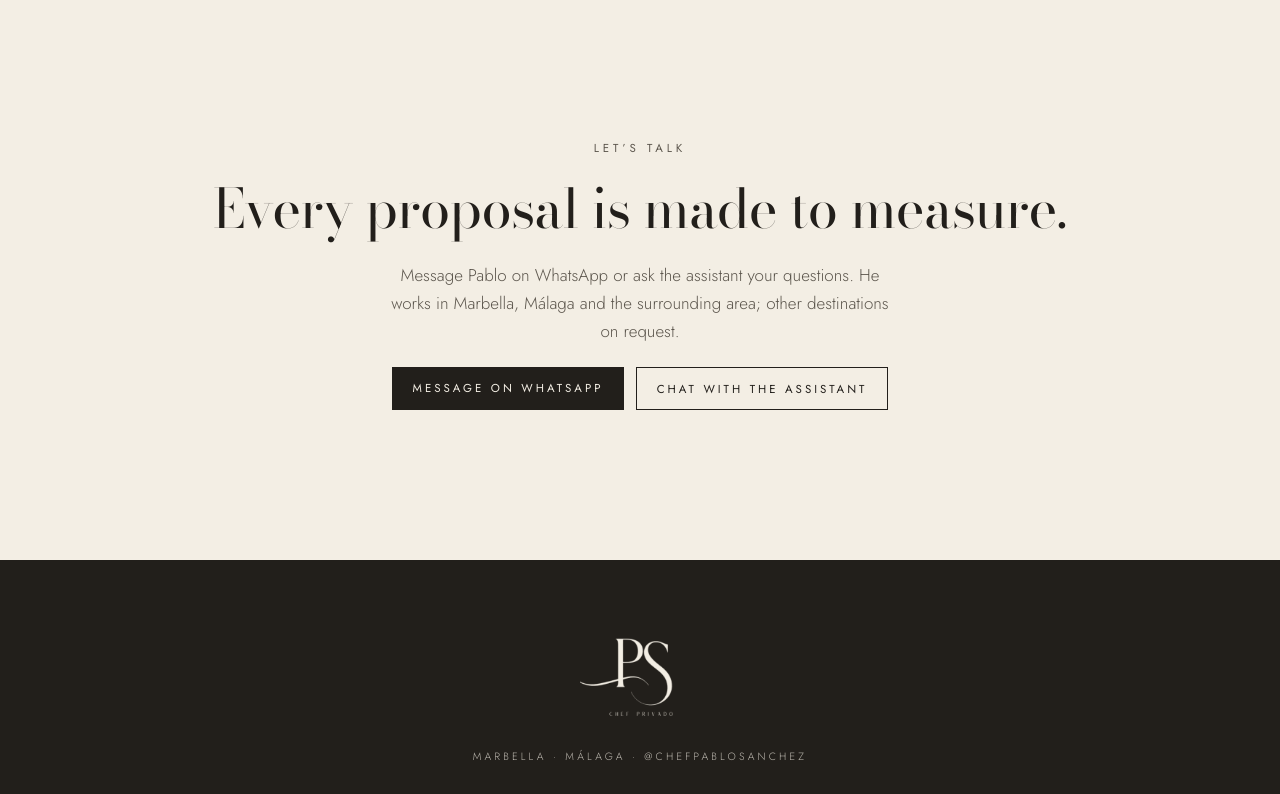
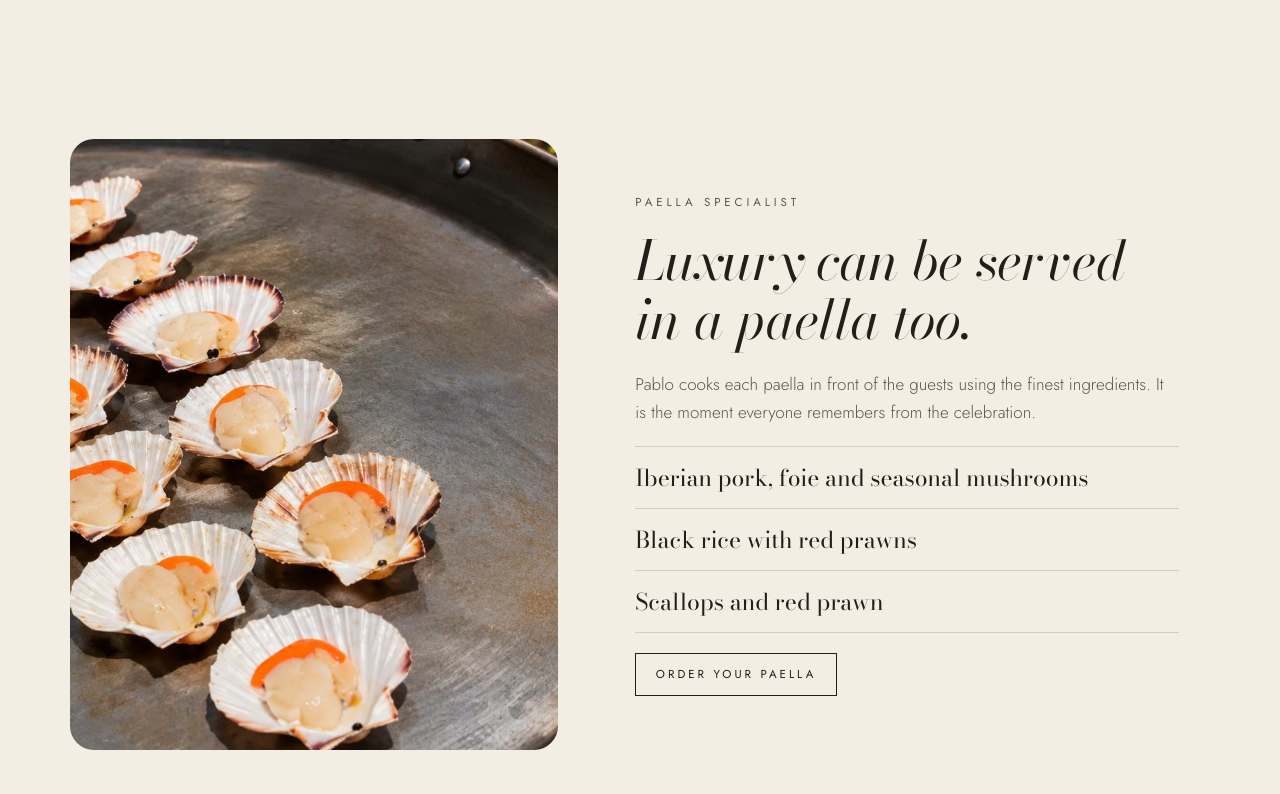
Before and after one commit to inosudga/chef-pablo-web, a plain HTML site: page chef-pablo-github/index.html in a window 1280 px wide. Shown: the part 9320-10114 px from the top of the page. Drawn offline with nearby package versions, Linux system fonts and the light colour scheme.

Commit message:
Add files via upload

```diff
--- a/chef-pablo-github/index.html
+++ b/chef-pablo-github/index.html
@@ -13,7 +13,7 @@
 <link rel="stylesheet" href="https://fonts.googleapis.com/css2?family=Bodoni+Moda:ital,opsz,wght@0,6..96,400;0,6..96,500;1,6..96,400&family=Jost:wght@300;400;500&display=swap">
 
 
-  <link rel="stylesheet" href="styles.css?v=espacio-entre-secciones">
+  <link rel="stylesheet" href="styles.css?v=especialidad-arroces">
 </head>
 <body>
 
@@ -167,6 +167,23 @@
   </div>
 </section>
 
+<section class="seccion especialidad-arroces" aria-labelledby="titulo-especialidad-arroces">
+  <div class="wrap sobre">
+    <img src="img/vieiras-sin-marca.jpg" alt="Vieiras en su concha preparadas sobre la paellera antes de cocinar" loading="lazy" decoding="async">
+    <div class="txt">
+      <p class="eyebrow">Especialista en arroces</p>
+      <h2 id="titulo-especialidad-arroces">El lujo también se sirve en paella.</h2>
+      <p>Pablo cocina cada arroz delante de los invitados, con productos de máxima calidad. Es el momento que todos recuerdan de la celebración.</p>
+      <ul class="carta-arroces">
+        <li>Presa ibérica, foie y setas de temporada</li>
+        <li>Arroz negro con carabineros</li>
+        <li>Vieiras y carabinero</li>
+      </ul>
+      <a class="btn oscuro" href="#solicitud">Pide tu arroz</a>
+    </div>
+  </div>
+</section>
+
 <section class="seccion cierre">
   <div class="wrap">
     <p class="eyebrow">Hablemos</p>
@@ -199,6 +216,6 @@
   <a class="pie-chat" id="wa-chat" target="_blank" rel="noopener" href="#">Pedir presupuesto por WhatsApp</a>
 </section>
 
-<script src="site.js?v=arroces-en-vivo" defer></script>
+<script src="site.js?v=especialidad-arroces" defer></script>
 </body>
 </html>
--- a/chef-pablo-github/site.js
+++ b/chef-pablo-github/site.js
@@ -7,6 +7,7 @@ var LANG = (function(){
   return l;
 })();
 var EN = {
+  'Pablo cocina cada arroz delante de los invitados, con productos de máxima calidad. Es el momento que todos recuerdan de la celebración.': 'Pablo cooks each paella in front of the guests using the finest ingredients. It is the moment everyone remembers from the celebration.',
   'Desliza para ver los servicios': 'Swipe to see the services',
   'Marbella, Málaga y alrededores': 'Marbella, Málaga and surrounding areas',
   'Pablo cocina en tu casa, villa o terraza.': 'Pablo cooks in your home, villa or on your terrace.',
--- a/chef-pablo-github/styles.css
+++ b/chef-pablo-github/styles.css
@@ -352,3 +352,17 @@ footer .firma:hover{color:var(--crema)}
   .escena .indice{display:none}
   .servicios-ayuda{display:block;margin-bottom:12px;color:var(--carbon-suave)}
 }
+
+.especialidad-arroces h2{font-style:italic}
+.especialidad-arroces .btn{align-self:flex-start}
+.carta-arroces{
+  margin:0;
+  padding:0;
+  list-style:none;
+  border-bottom:1px solid var(--linea);
+}
+.carta-arroces li{
+  padding:.65em 0;
+  border-top:1px solid var(--linea);
+  font:400 clamp(1.12rem,2vw,1.44rem)/1.35 var(--display);
+}
```
